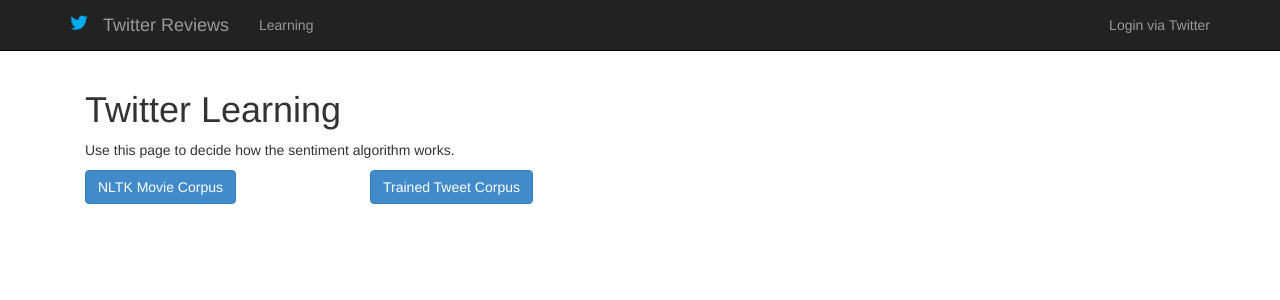
After one commit to xdevplatform/tweet-search, a Django app: template templates/learning.html in a window 1280 px wide. The commit adds this page. Shown: the top 300 px of the page. Run offline with Django 3.2, Linux system fonts and the light colour scheme; the template is opened without the code that fills it, so the values that code supplies are empty; some libraries are stand-ins or nearby versions.

Commit message:
add learning techniques

```diff
--- a/app/settings.py
+++ b/app/settings.py
@@ -43,6 +43,7 @@ INSTALLED_APPS = (
     'social.apps.django_app.default',
     'south',
     'gnip_search',
+    'nltk',
     'tags',
     'app',
     'home'
--- a/app/urls.py
+++ b/app/urls.py
@@ -9,6 +9,7 @@ urlpatterns = patterns('',
 
     url(r'^$', 'home.views.home', name='home'),
     url(r'^logout$', 'home.views.logout', name='logout'),
+    url(r'^learning', 'home.views.learning', name='logout'),
 
     url(r'^favicon\.ico$', RedirectView.as_view(url='/static/images/bird.ico')),
     url(r'^robots\.txt$', TemplateView.as_view(template_name='robots.txt')),
--- a/templates/base.html
+++ b/templates/base.html
@@ -46,6 +46,7 @@
         </div>
         <div class="collapse navbar-collapse">
           <ul class="nav navbar-nav">
+              <li><a href="/learning">Learning</a></li>
           </ul>
           <ul class="nav navbar-nav navbar-right">
             {% if request.user.is_authenticated %}
--- /dev/null
+++ b/templates/learning.html
@@ -0,0 +1,25 @@
+{% extends "base.html" %}
+{% load tags %}
+
+{% block title %}Twitter Learning{% endblock %}
+
+{% block content %}
+
+<h1>Twitter Learning</h1>
+
+<p>Use this page to decide how the sentiment algorithm works.</p>
+
+<form class="form-inline" role="form" method="GET" action="/learning">
+
+<div class="row">
+  <div class="col-md-3">
+    <button type="submit" class="btn btn-primary" name="corpus" value="movies">NLTK Movie Corpus</button>
+  </div>
+  <div class="col-md-3">
+    <button type="submit" class="btn btn-primary" name="corpus" value="tweets">Trained Tweet Corpus</button>
+  </div>
+</div>
+
+</form>
+
+{% endblock %}
```
Also changed, not shown: home/views.py (+65 -4 lines), README.md.
